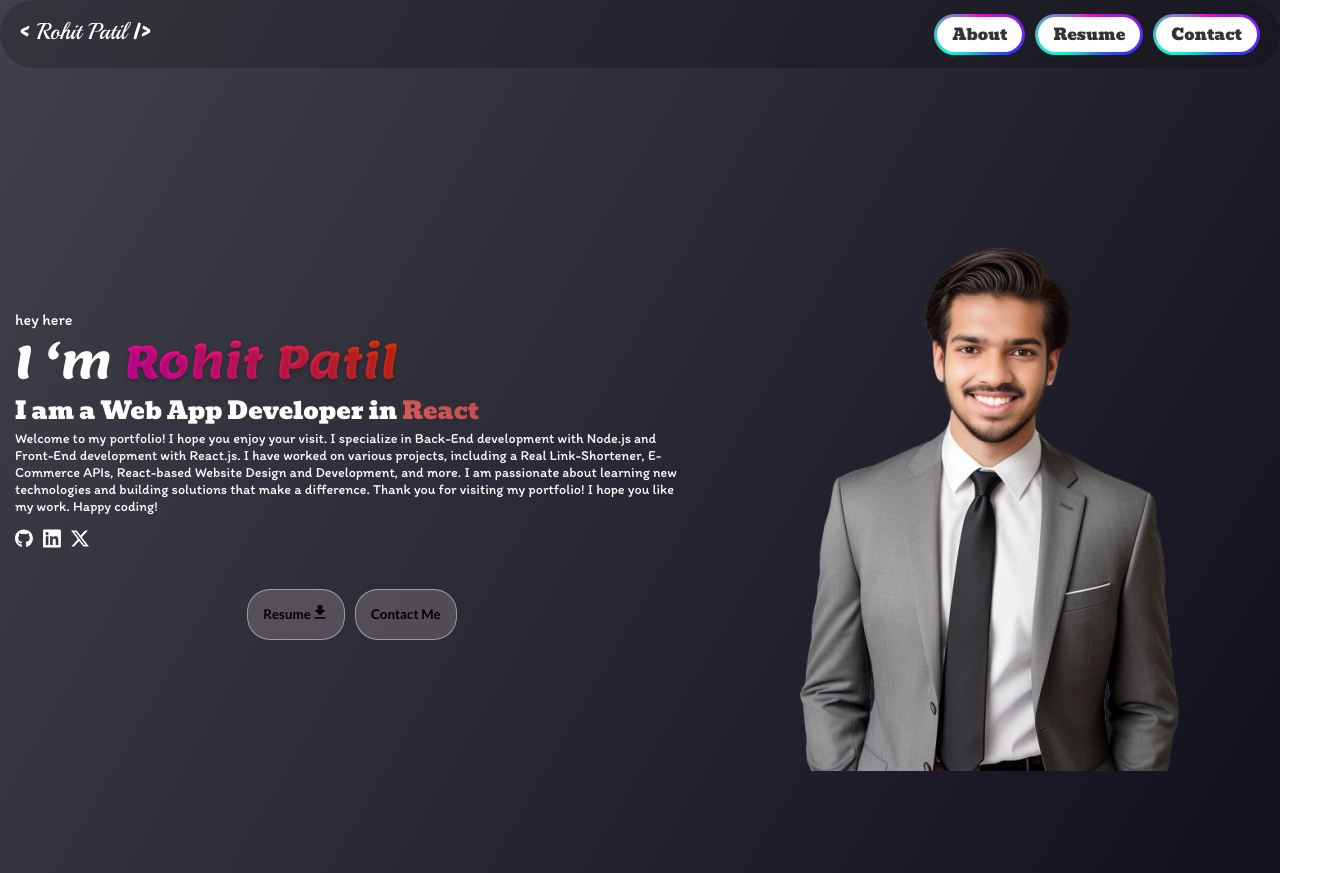
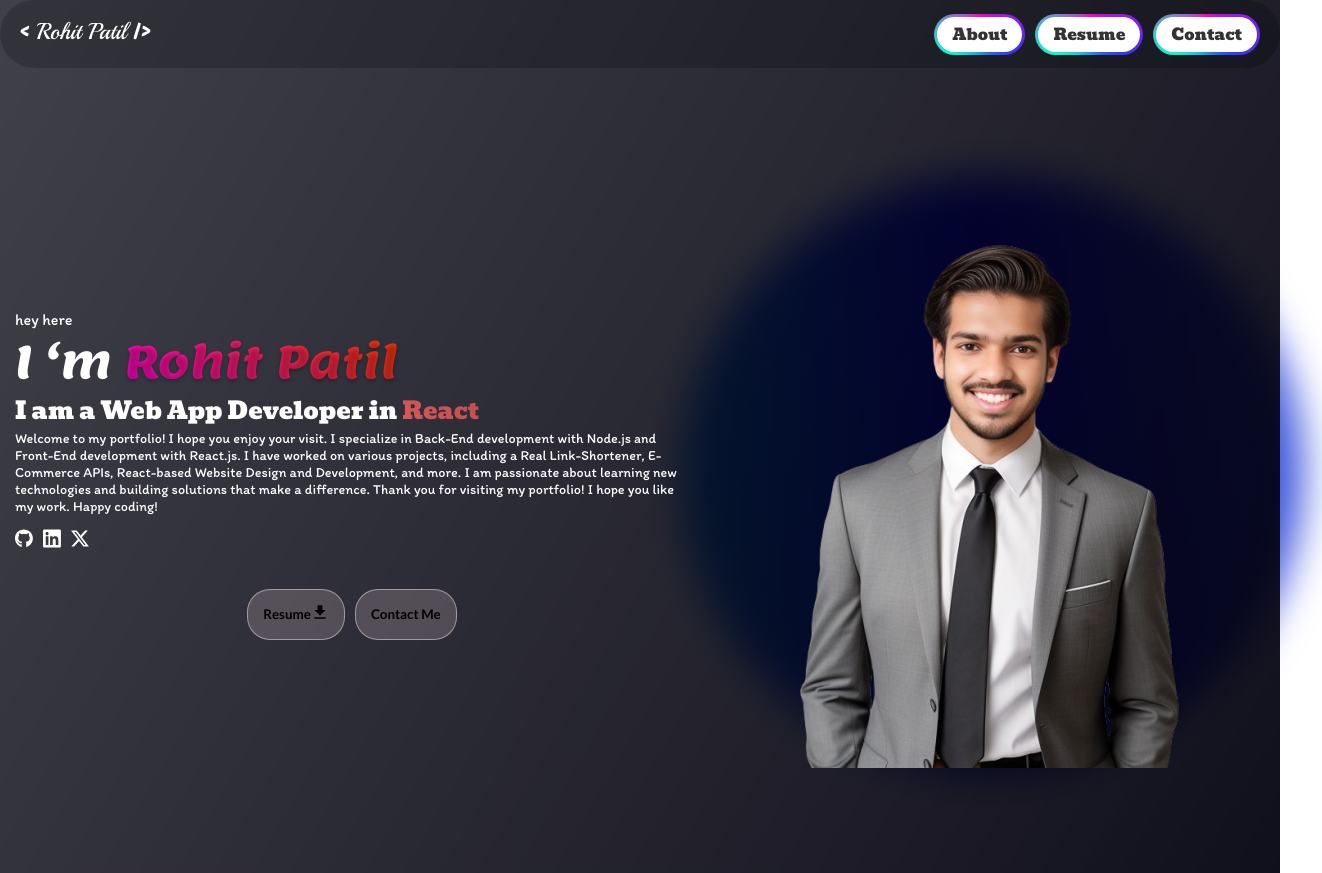
Before and after one commit to rohitrpatil45/portfolio, a React (Vite) app: page / in a window 1280 px wide. Shown: the whole page, 1322 px wide, since content can reach past the window. Built offline with nearby package versions, Linux system fonts and the light colour scheme.

Commit message:
improve the image bg and add the profile image

```diff
--- a/src/components/Herosection.jsx
+++ b/src/components/Herosection.jsx
@@ -88,7 +88,9 @@ function Herosection() {
           </div>
         </div>
         <div className="mainright">
-        <img src={rohitimage} alt="" />
+      <div className="image-cotnainer">
+      <img src={rohitimage} alt="" />
+      </div>
         </div>
       </div>
     </>
--- a/src/components/herosection.css
+++ b/src/components/herosection.css
@@ -35,10 +35,40 @@
 
 .mainright {
   width: 45%;
-  /* background: red; */
+  position: relative;
+
+  border-radius: 50%;
   display: flex;
   justify-content: center;
   align-items: center;
+}
+
+.mainright::after{
+  content: "";
+  position: absolute;
+  inset: -5;
+  padding: 10px;
+  background: linear-gradient(rgb(10, 134, 218),blue,rgb(63, 91, 216));
+  animation: imageratation 2s linear infinite both;
+  width: 100%;
+  height: 100%;
+  border-radius: 50%;
+  z-index: -1;
+  filter: blur(20px);
+}
+
+.image-cotnainer{
+  position: relative;
+}
+
+@keyframes imageratation {
+  0%{
+    transform: rotate(0deg);
+  }
+  100%{
+    transform: rotate(360deg);
+  }
+
 }
 
 .hey-here-text {
```
